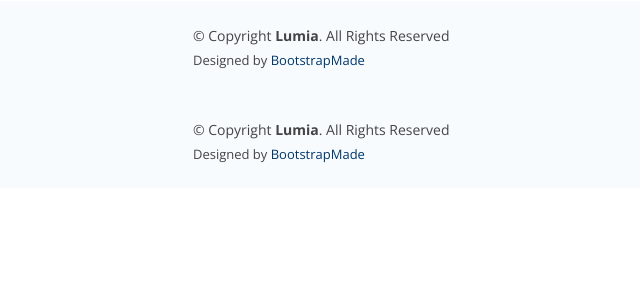
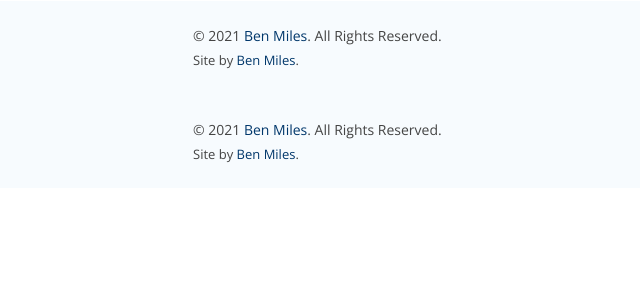
Before and after one commit to ben-miles/benstagram, a PHP site: template template/footer.php in a window 1280 px wide. Shown: the part 69-369 px from the top of the page, without its empty margins (2-642 px from the left). Run offline with PHP 8.4, Linux system fonts and the light colour scheme; the template is opened without the code that fills it: most values are stand-ins (such as "Sample title", 1, 10 or a date in 2020).

Commit message:
Footer Cleanup

```diff
--- a/template/footer.php
+++ b/template/footer.php
@@ -2,77 +2,15 @@
 
 		<!-- ======= Footer ======= -->
 		<footer id="footer">
-
-    <!--<div class="footer-top">
-      <div class="container">
-        <div class="row">
-
-          <div class="col-lg-3 col-md-6 footer-contact">
-            <h3>Lumia</h3>
-            <p>
-              A108 Adam Street <br>
-              New York, NY 535022<br>
-              United States <br><br>
-              <strong>Phone:</strong> +1 5589 55488 55<br>
-              <strong>Email:</strong> info@example.com<br>
-            </p>
+			<div class="container d-md-flex py-4">
+				<div class="me-md-auto text-center text-md-start">
+					<div class="copyright">
+						&copy; <?php echo date("Y", strtotime("now")); ?> <a href="<?php echo $root; ?>/">Ben Miles</a>. All Rights Reserved.
 					</div>
-
-          <div class="col-lg-2 col-md-6 footer-links">
-            <h4>Useful Links</h4>
-            <ul>
-              <li><i class="bx bx-chevron-right"></i> <a href="#">Home</a></li>
-              <li><i class="bx bx-chevron-right"></i> <a href="#">About us</a></li>
-              <li><i class="bx bx-chevron-right"></i> <a href="#">Services</a></li>
-              <li><i class="bx bx-chevron-right"></i> <a href="#">Terms of service</a></li>
-              <li><i class="bx bx-chevron-right"></i> <a href="#">Privacy policy</a></li>
-            </ul>
-          </div>
-
-          <div class="col-lg-3 col-md-6 footer-links">
-            <h4>Our Services</h4>
-            <ul>
-              <li><i class="bx bx-chevron-right"></i> <a href="#">Web Design</a></li>
-              <li><i class="bx bx-chevron-right"></i> <a href="#">Web Development</a></li>
-              <li><i class="bx bx-chevron-right"></i> <a href="#">Product Management</a></li>
-              <li><i class="bx bx-chevron-right"></i> <a href="#">Marketing</a></li>
-              <li><i class="bx bx-chevron-right"></i> <a href="#">Graphic Design</a></li>
-            </ul>
-          </div>
-
-          <div class="col-lg-4 col-md-6 footer-newsletter">
-            <h4>Join Our Newsletter</h4>
-            <p>Tamen quem nulla quae legam multos aute sint culpa legam noster magna</p>
-            <form action="" method="post">
-              <input type="email" name="email"><input type="submit" value="Subscribe">
-            </form>
-          </div>
-
+					<div class="credits">
+						Site by <a href="https://benmiles.com/">Ben Miles</a>.
 					</div>
 				</div>
-    </div>-->
-
-    <div class="container d-md-flex py-4">
-
-      <div class="me-md-auto text-center text-md-start">
-        <div class="copyright">
-          &copy; Copyright <strong><span>Lumia</span></strong>. All Rights Reserved
-        </div>
-        <div class="credits">
-          <!-- All the links in the footer should remain intact. -->
-          <!-- You can delete the links only if you purchased the pro version. -->
-          <!-- Licensing information: https://bootstrapmade.com/license/ -->
-          <!-- Purchase the pro version with working PHP/AJAX contact form: https://bootstrapmade.com/lumia-bootstrap-business-template/ -->
-          Designed by <a href="https://bootstrapmade.com/">BootstrapMade</a>
-        </div>
-      </div>
-      <!--<div class="social-links text-center text-md-right pt-3 pt-md-0">
-        <a href="#" class="twitter"><i class="bx bxl-twitter"></i></a>
-        <a href="#" class="facebook"><i class="bx bxl-facebook"></i></a>
-        <a href="#" class="instagram"><i class="bx bxl-instagram"></i></a>
-        <a href="#" class="google-plus"><i class="bx bxl-skype"></i></a>
-        <a href="#" class="linkedin"><i class="bx bxl-linkedin"></i></a>
-      </div>-->
 			</div>
 		</footer><!-- End Footer -->
 
@@ -86,6 +24,9 @@
 		<!-- Template Main JS File -->
 		<script src="<?php echo $root; ?>/assets/js/main.js"></script>
 
+		<!-- View-Specific JS File(s) -->
+		<?php if(isset($script)) echo "<script src=\"{$root}/assets/js/{$script}.js\"></script>"; ?>
+
 	</body>
 
 </html>
```
Lines whose indentation alone changed are shown as unchanged.
